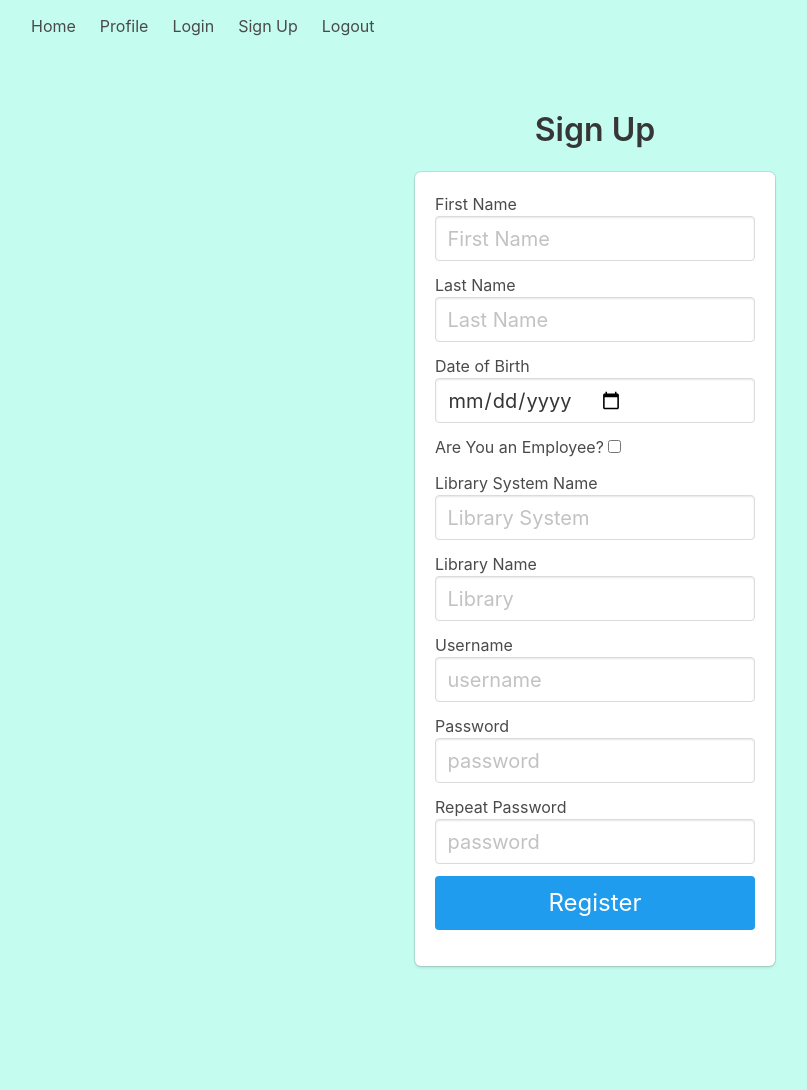
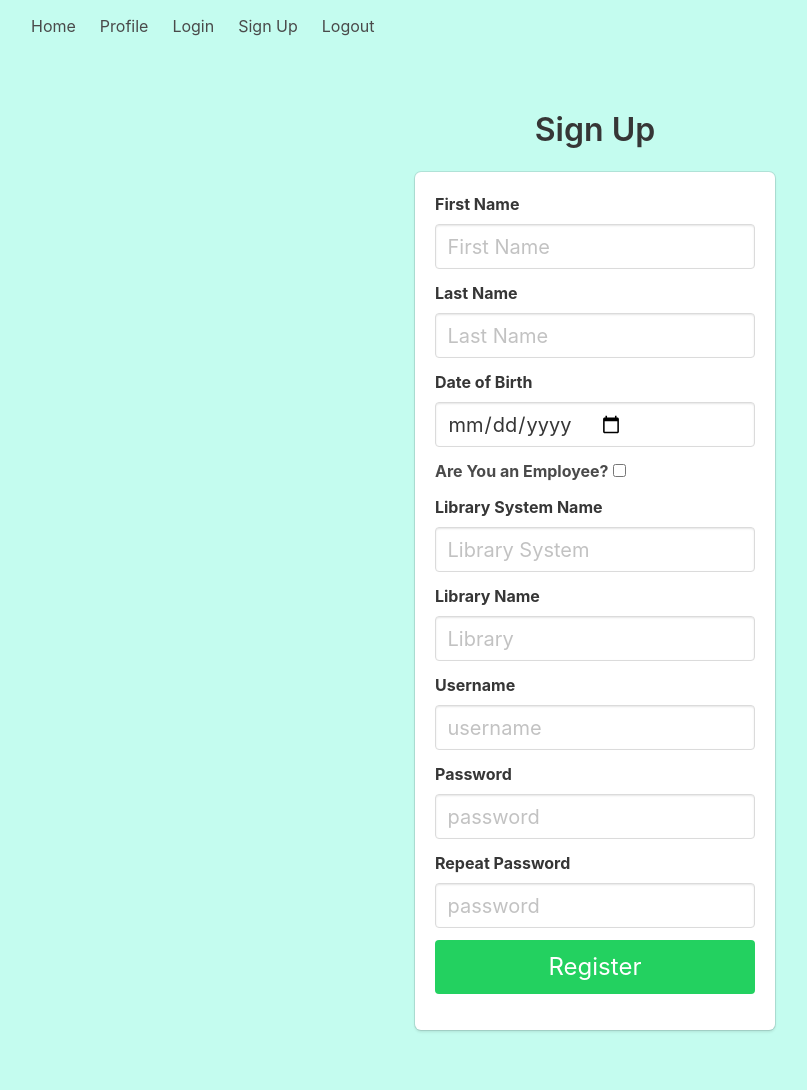
Before and after one commit to NRizzoInc/full-stack-library, a Flask app: page /register in a window 1280 px wide. Shown: the whole page, without its empty margins (45-852 px from the left). Before the commit the page ends 968 px from the top, so only its background shows below. Run offline with Flask 2, Linux system fonts and the light colour scheme; parts of the project's set-up code (start-up, migrations or seed data) failed here and were passed over.

Commit message:
[feat][ui] some touch up to style

```diff
--- a/src/frontend/templates/base.html
+++ b/src/frontend/templates/base.html
@@ -1,7 +1,6 @@
 <!DOCTYPE html>
 <html>
 <head>
-    <!-- CREDIT: https://medium.com/analytics-vidhya/creating-login-page-on-flask-9d20738d9f42 -->
     <meta charset="utf-8">
     <meta name="viewport" content="width=device-width, initial-scale=1">
     <title>{{ title }}</title>
--- a/src/frontend/templates/registration.html
+++ b/src/frontend/templates/registration.html
@@ -14,8 +14,8 @@
                 {{ form.hidden_tag() }}
                 <div class="field">
                     <div class="control">
-                        {{ form.fname.label }}<br>
-                        {{ form.fname(class="input is-medium", placeholder="First Name") }}<br>
+                        {{ form.fname.label(class="label") }}
+                        {{ form.fname(class="input is-medium", placeholder="First Name") }}
                         {% for error in form.fname.errors %}
                         <span style="color: red;">[{{ error }}]</span>
                         {% endfor %}
@@ -23,8 +23,8 @@
                 </div>
                 <div class="field">
                     <div class="control">
-                        {{ form.lname.label }}<br>
-                        {{ form.lname(class="input is-medium", placeholder="Last Name") }}<br>
+                        {{ form.lname.label(class="label") }}
+                        {{ form.lname(class="input is-medium", placeholder="Last Name") }}
                         {% for error in form.lname.errors %}
                         <span style="color: red;">[{{ error }}]</span>
                         {% endfor %}
@@ -32,8 +32,8 @@
                 </div>
                 <div class="field">
                     <div class="control">
-                        {{ form.dob.label }}<br>
-                        {{ form.dob(class="input is-medium") }}<br>
+                        {{ form.dob.label(class="label") }}
+                        {{ form.dob(class="input is-medium") }}
                         {% for error in form.dob.errors %}
                         <span style="color: red;">[{{ error }}]</span>
                         {% endfor %}
@@ -41,8 +41,8 @@
                 </div>
                 <div class="field">
                     <div class="control">
-                        {{ form.is_employee.label }}
-                        {{ form.is_employee(size=32) }}<br>
+                        {{ form.is_employee.label(class="checkbox has-text-weight-bold") }}
+                        {{ form.is_employee(class="checkbox") }}
                         {% for error in form.is_employee.errors %}
                         <span style="color: red;">[{{ error }}]</span>
                         {% endfor %}
@@ -51,8 +51,8 @@
 
                 <div class="field">
                     <div class="control">
-                        {{ form.lib_sys_name.label }}<br>
-                        {{ form.lib_sys_name(class="input is-medium", placeholder="Library System") }}<br>
+                        {{ form.lib_sys_name.label(class="label") }}
+                        {{ form.lib_sys_name(class="input is-medium", placeholder="Library System") }}
                         {% for error in form.lib_sys_name.errors %}
                         <span style="color: red;">[{{ error }}]</span>
                         {% endfor %}
@@ -61,8 +61,8 @@
 
                 <div class="field">
                     <div class="control">
-                        {{ form.lib_name.label }}<br>
-                        {{ form.lib_name(class="input is-medium", placeholder="Library") }}<br>
+                        {{ form.lib_name.label(class="label") }}
+                        {{ form.lib_name(class="input is-medium", placeholder="Library") }}
                         {% for error in form.lib_name.errors %}
                         <span style="color: red;">[{{ error }}]</span>
                         {% endfor %}
@@ -71,8 +71,8 @@
 
                 <div class="field">
                     <div class="control">
-                        {{ form.username.label }}<br>
-                        {{ form.username(class="input is-medium", placeholder="username") }}<br>
+                        {{ form.username.label(class="label") }}
+                        {{ form.username(class="input is-medium", placeholder="username") }}
                         {% for error in form.username.errors %}
                         <span style="color: red;">[{{ error }}]</span>
                         {% endfor %}
@@ -80,8 +80,8 @@
                 </div>
                 <div class="field">
                     <div class="control">
-                        {{ form.password.label }}<br>
-                        {{ form.password(class="input is-medium", placeholder="password") }}<br>
+                        {{ form.password.label(class="label") }}
+                        {{ form.password(class="input is-medium", placeholder="password") }}
                         {% for error in form.password.errors %}
                         <span style="color: red;">[{{ error }}]</span>
                         {% endfor %}
@@ -89,14 +89,14 @@
                 </div>
                 <div class="field">
                     <div class="control">
-                        {{ form.password2.label }}<br>
-                        {{ form.password2(class="input is-medium", placeholder="password") }}<br>
+                        {{ form.password2.label(class="label") }}
+                        {{ form.password2(class="input is-medium", placeholder="password") }}
                         {% for error in form.password2.errors %}
                         <span style="color: red;">[{{ error }}]</span>
                         {% endfor %}
                     </div>
                 </div>
-                <p>{{ form.submit(class="button is-block is-info is-large is-fullwidth") }}</p>
+                <p>{{ form.submit(class="button is-block is-info is-large is-fullwidth is-success") }}</p>
             </form>
         </div>
     </div>
```
Also changed, not shown: src/frontend/templates/login.html (+6 -6 lines).
